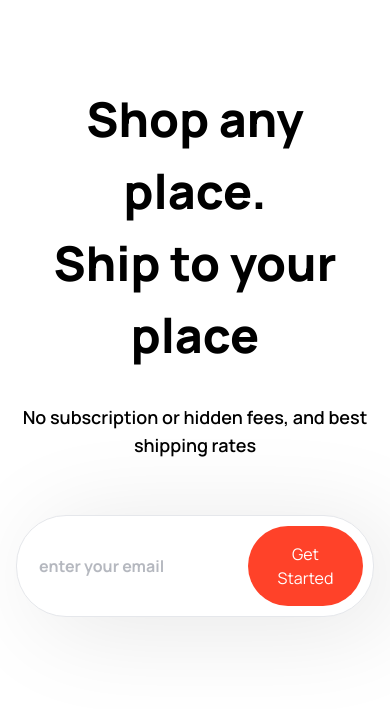
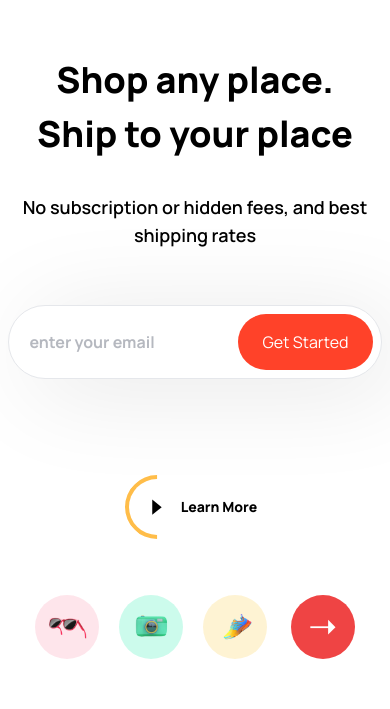
Before and after one commit to moinulmoin/shiplace-landing-page, a website built with Vite: page index.html in a window 390 px wide. Shown: the part 78-787 px from the top of the page. Built offline with nearby package versions, Linux system fonts and the light colour scheme.

Commit message:
added final responsiveness

```diff
--- a/index.html
+++ b/index.html
@@ -15,7 +15,7 @@
 <body>
     <header>
         <div class="container">
-            <nav class="p-4 md:px-0 md:py-9 flex justify-between items-center">
+            <nav class="p-4 md:px-6 xl:px-0 md:py-9 flex justify-between items-center">
                 <a href="#"><img src="./src/img/logo.png" alt=""></a>
 
                 <button class="lg:hidden">
@@ -40,11 +40,12 @@
         </div>
     </header>
     <main>
-        <div class="container">
-            <div class="flex flex-col lg:flex-row py-[70px] lg:py-0 px-4 md:px-0 items-center justify-between">
+        <div class="container px-4 xl:px-0">
+            <div class="flex flex-col lg:flex-row py-10 xl:py-[70px] items-center justify-between">
 
-                <div class="text-center">
-                    <h1 class="font-extrabold text-5xl lg:text-6xl leading-normal">Shop any place.<br>Ship to your
+                <div class="text-center lg:text-left">
+                    <h1 class="font-extrabold text-4xl lg:text-6xl leading-normal xl:leading-relaxed">Shop any
+                        place.<br>Ship to your
                         place
                     </h1>
                     <p class="font-semibold text-lg lg:text-2xl mt-8 mb-14 lg:mt-[34px] lg:mb-[69px]">No subscription or
@@ -52,21 +53,21 @@
                         best shipping
                         rates
                     </p>
-                    <form class="bg-white shadow-large rounded-[50px] border p-[10px] flex">
+                    <form class="bg-white shadow-large rounded-[50px] border p-2  md:p-[10px] flex">
                         <input type="text" placeholder="enter your email"
                             class="bg-transparent focus:ring-0 border-0 flex-grow placeholder-gray-500 placeholder-opacity-50 font-bold bg-opacity-20">
-                        <button class="rounded-[50px] py-4 px-6 bg-[#FF4229] text-white">Get Started</button>
+                        <button class="rounded-[50px] py-4 px-6 bg-[#FF4229] text-white min-w-max">Get Started</button>
                     </form>
-                    <div class="mt-28 flex flex-col md:flex-row md:justify-between items-center">
-                        <div class="flex items-center mb-14 md:mb-0 lg:mr-8">
+                    <div class="mt-24 flex flex-col md:flex-row md:justify-between items-center">
+                        <div class="flex items-center mb-14 md:mb-0 lg:mr-2 xl:mr-8">
                             <div
-                                class="w-20 h-20 lg:w-24 lg:h-24 rounded-full border-solid border-[4px] lg:border-[5px] border-t-transparent border-r-transparent border-[#FFBD49] flex justify-center items-center rotate-45">
+                                class="w-16 h-16 xl:w-24 xl:h-24 rounded-full border-solid border-[4px] lg:border-[5px] border-t-transparent border-r-transparent border-[#FFBD49] flex justify-center items-center rotate-45">
                                 <svg class="-rotate-45 h-4 lg:h-5" width="16" height="25" viewBox="0 0 16 25"
                                     fill="none" xmlns="http://www.w3.org/2000/svg">
                                     <path d="M15.3184 12.8053L0.553711 0.85321V24.7577L15.3184 12.8053Z" fill="black" />
                                 </svg>
                             </div>
-                            <span class="font-extrabold text-sm">Learn More</span>
+                            <span class="font-extrabold text-sm relative right-2 xl:right-0">Learn More</span>
                         </div>
                         <div class="flex items-center">
                             <div class="flex gap-x-5 flex-shrink-0">
@@ -93,7 +94,7 @@
                     </div>
                 </div>
                 <div class="hidden lg:block">
-                    <img src="/src/img/hero-image.png" class="w-full h-full" alt="">
+                    <img src="/src/img/hero-image.png" class="max-w-full h-auto" alt="">
                 </div>
             </div>
         </div>
```
